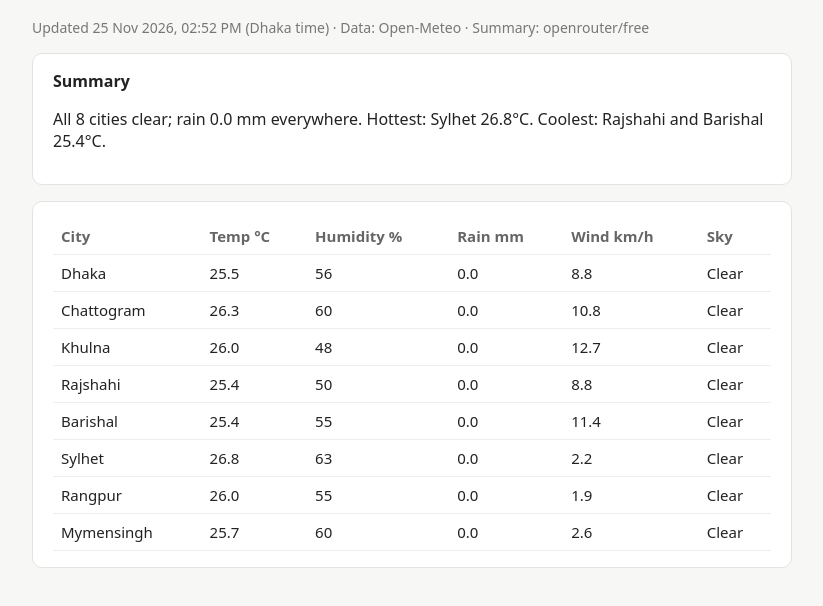
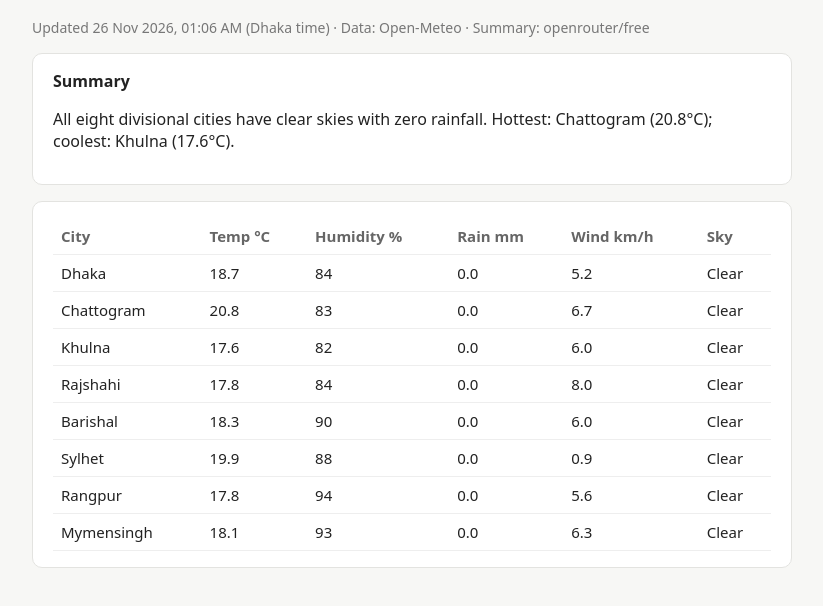
Before and after one commit to FazlyRabbiBD/bd-weather-agent, a plain HTML site: page index.html in a window 1280 px wide. Shown: the part 86-692 px from the top of the page, without its empty margins (228-1051 px from the left). Drawn offline with Linux system fonts and the light colour scheme.

Commit message:
Update weather

```diff
--- a/index.html
+++ b/index.html
@@ -12,10 +12,8 @@
  .wrap{overflow-x:auto}
 </style></head><body>
 <h1>Bangladesh Weather</h1>
-<p class="muted">Updated 25 Nov 2026, 02:52 PM (Dhaka time) · Data: Open-Meteo · Summary: openrouter/free</p>
-<div class="card"><strong>Summary</strong><p>All 8 cities clear; rain 0.0 mm everywhere.
-Hottest: Sylhet 26.8°C.
-Coolest: Rajshahi and Barishal 25.4°C.</p></div>
+<p class="muted">Updated 26 Nov 2026, 01:06 AM (Dhaka time) · Data: Open-Meteo · Summary: openrouter/free</p>
+<div class="card"><strong>Summary</strong><p>All eight divisional cities have clear skies with zero rainfall. Hottest: Chattogram (20.8°C); coolest: Khulna (17.6°C).</p></div>
 <div class="card wrap"><table class="dataframe">
   <thead>
     <tr style="text-align: right;">
@@ -30,66 +28,66 @@ Coolest: Rajshahi and Barishal 25.4°C.</p></div>
   <tbody>
     <tr>
       <td>Dhaka</td>
-      <td>25.5</td>
-      <td>56</td>
+      <td>18.7</td>
+      <td>84</td>
       <td>0.0</td>
-      <td>8.8</td>
+      <td>5.2</td>
       <td>Clear</td>
     </tr>
     <tr>
       <td>Chattogram</td>
-      <td>26.3</td>
-      <td>60</td>
+      <td>20.8</td>
+      <td>83</td>
       <td>0.0</td>
-      <td>10.8</td>
+      <td>6.7</td>
       <td>Clear</td>
     </tr>
     <tr>
       <td>Khulna</td>
-      <td>26.0</td>
-      <td>48</td>
+      <td>17.6</td>
+      <td>82</td>
       <td>0.0</td>
-      <td>12.7</td>
+      <td>6.0</td>
       <td>Clear</td>
     </tr>
     <tr>
       <td>Rajshahi</td>
-      <td>25.4</td>
-      <td>50</td>
+      <td>17.8</td>
+      <td>84</td>
       <td>0.0</td>
-      <td>8.8</td>
+      <td>8.0</td>
       <td>Clear</td>
     </tr>
     <tr>
       <td>Barishal</td>
-      <td>25.4</td>
-      <td>55</td>
+      <td>18.3</td>
+      <td>90</td>
       <td>0.0</td>
-      <td>11.4</td>
+      <td>6.0</td>
       <td>Clear</td>
     </tr>
     <tr>
       <td>Sylhet</td>
-      <td>26.8</td>
-      <td>63</td>
+      <td>19.9</td>
+      <td>88</td>
       <td>0.0</td>
-      <td>2.2</td>
+      <td>0.9</td>
       <td>Clear</td>
     </tr>
     <tr>
       <td>Rangpur</td>
-      <td>26.0</td>
-      <td>55</td>
+      <td>17.8</td>
+      <td>94</td>
       <td>0.0</td>
-      <td>1.9</td>
+      <td>5.6</td>
       <td>Clear</td>
     </tr>
     <tr>
       <td>Mymensingh</td>
-      <td>25.7</td>
-      <td>60</td>
+      <td>18.1</td>
+      <td>93</td>
       <td>0.0</td>
-      <td>2.6</td>
+      <td>6.3</td>
       <td>Clear</td>
     </tr>
   </tbody>
```
